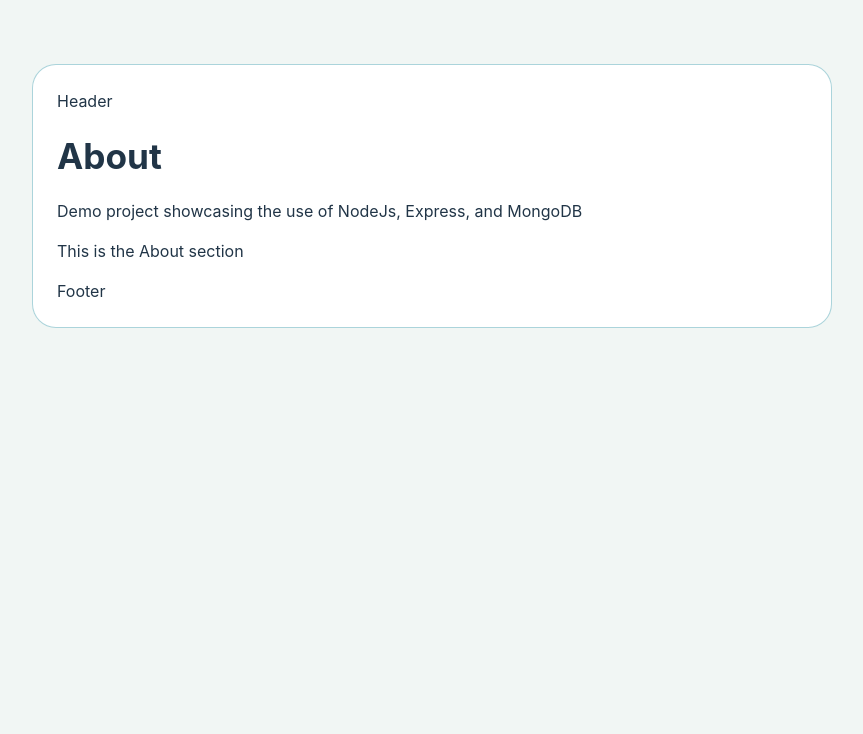
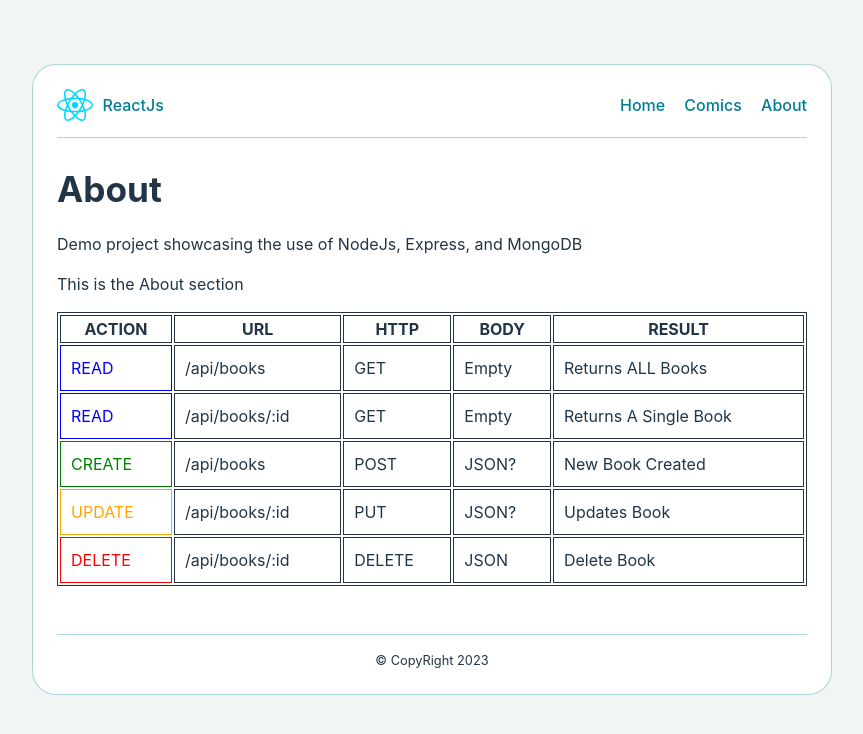
Before and after one commit to DH0710/collisioncomics, a React (Vite) app in the folder client/: page /about in a window 1280 px wide. Shown: the top 734 px of the page, without its empty margins (208-1071 px from the left). Built offline with nearby package versions, Linux system fonts and the light colour scheme.

Commit message:
found out page wasnt loading because I put route to comics within app.jsx but didnt import the file from the component folder

```diff
--- a/client/src/App.jsx
+++ b/client/src/App.jsx
@@ -1,38 +1,30 @@
-import {BrowserRouter as Router, Route, Routes} from "react-router-dom";
-import Home from "./routes/Home/home"
-import About from "./routes/About/about"
-
+import { BrowserRouter as Router, Route, Routes } from "react-router-dom";
+import Home from "./routes/Home/home.jsx";
+import About from "./routes/About/about.jsx";
+import Comics from "./routes/Comics/comics.jsx"
+import Header from "./components/Header.jsx";
+import Footer from "./components/Footer.jsx";
 
 
 
 function App() {
-
-
   return (
     <>
-     <Router>
-      Header
 
-      <Routes>
+      <Router>
+        <Header/>
+        <Routes>
+          <Route path = "/" element = { <Home/> } />
+          <Route path = "/about" element = { <About/> } />
+          <Route path = "/comics" element = { <Comics/> } />
 
-
-<Route path="/" element={<Home/> }> </Route>
-<Route path="/about" element={<About/> }> </Route>
-
-
-
-
-
-      </Routes>
-
-
-
-Footer
-
-     </Router>
-
+        </Routes>
+        <Footer/>
+      </Router>
     </>
   )
 }
 
+
+
 export default App
--- a/client/src/Components/Footer.jsx
+++ b/client/src/Components/Footer.jsx
@@ -0,0 +1,11 @@
+import React from "react"
+
+function Footer () {
+
+return (
+    <footer> &copy; CopyRight { new Date().getFullYear() } </footer>
+)
+
+}
+
+export default Footer
--- a/client/src/Components/Header.jsx
+++ b/client/src/Components/Header.jsx
@@ -1,10 +1,24 @@
-import React from "react"
-import {Link, NavLink} from "raect-router-dom";
+import React from "react";
+import {Link, NavLink} from "react-router-dom";
+import logo from "../assets/react.svg";
+
 
 function Header () {
     return (
-        <header> Header </header>
-    )
+        <header>
+        <Link to="/" className="logo">
+        <img src= {logo} alt="ReactJs"/> ReactJs
+        </Link>
+
+        <nav>
+            <NavLink to= "/">Home </NavLink>
+            <NavLink to= "/comics">Comics </NavLink>
+            <NavLink to= "/about">About </NavLink>
+
+        </nav>
+
+    </header>
+    );
 }
 
-export default Header
+export default Header;
--- a/client/src/routes/About/about.jsx
+++ b/client/src/routes/About/about.jsx
@@ -7,6 +7,56 @@ function About () {
             <h1>About </h1>
             <p>Demo project showcasing the use of NodeJs, Express, and MongoDB </p>
             <p>This is the About section </p>
+
+
+            <table style={{width: "100%"}}>
+        <thead>
+          <tr>
+            <th>ACTION</th>
+            <th>URL</th>
+            <th>HTTP</th>
+            <th>BODY</th>
+            <th>RESULT</th>
+          </tr>
+        </thead>
+        <tbody>
+          <tr>
+            <td style={{color: "blue"}}>READ</td>
+            <td>/api/books</td>
+            <td>GET</td>
+            <td>Empty</td>
+            <td>Returns ALL Books</td>
+          </tr>
+          <tr>
+            <td style={{color: "blue"}}>READ</td>
+            <td>/api/books/:id</td>
+            <td>GET</td>
+            <td>Empty</td>
+            <td>Returns A Single Book</td>
+          </tr>
+          <tr>
+            <td style={{color: "green"}}>CREATE</td>
+            <td>/api/books</td>
+            <td>POST</td>
+            <td>JSON?</td>
+            <td>New Book Created</td>
+          </tr>
+          <tr>
+            <td style={{color: "orange"}}>UPDATE</td>
+            <td>/api/books/:id</td>
+            <td>PUT</td>
+            <td>JSON?</td>
+            <td>Updates Book</td>
+          </tr>
+          <tr>
+            <td style={{color: "red"}}>DELETE</td>
+            <td>/api/books/:id</td>
+            <td>DELETE</td>
+            <td>JSON</td>
+            <td>Delete Book</td>
+          </tr>
+        </tbody>
+      </table>
 
 
 
--- /dev/null
+++ b/client/src/routes/Comics/comics.jsx
@@ -0,0 +1,20 @@
+import React from "react"
+
+
+function Comics () {
+
+return (
+
+<div> Comics </div>
+
+
+
+)
+
+
+
+
+
+}
+
+export default Comics
--- a/client/src/routes/Home/home.jsx
+++ b/client/src/routes/Home/home.jsx
@@ -12,4 +12,4 @@ function Home () {
     )
 }
 
-export default Home
+export default Home;
```
Also changed, not shown: client/src/assets/action-comics.svg (added).
